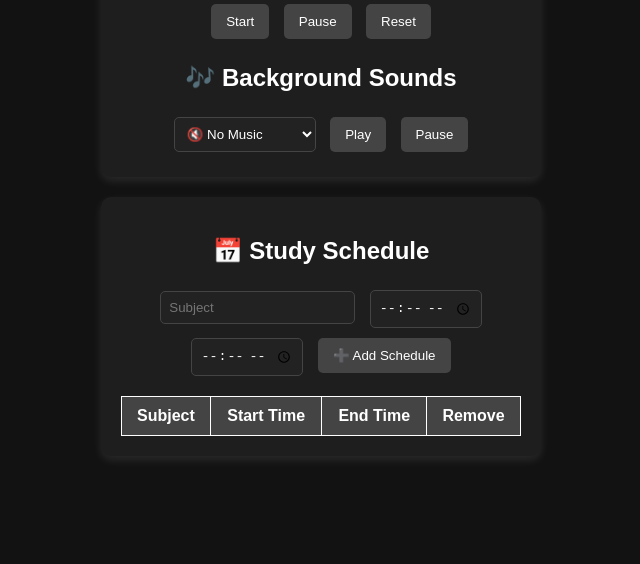
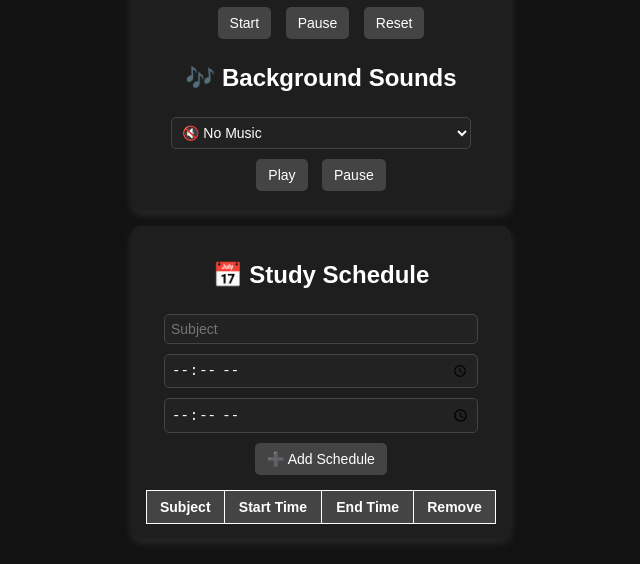
Before and after one commit to malaz-weirdo/alarm, a plain HTML site: page index.html in a window 1280 px wide. Shown: the part 237-801 px from the top of the page, without its empty margins (319-959 px from the left). Drawn offline with Linux system fonts and the light colour scheme.

Commit message:
Update styles.css

```diff
--- a/styles.css
+++ b/styles.css
@@ -5,25 +5,25 @@ body {
     color: white;
     text-align: center;
     margin: 0;
-    padding: 20px;
+    padding: 10px;
 }
 
 /* Container Box */
 .container {
     background: #1E1E1E;
-    padding: 20px;
+    padding: 15px;
     border-radius: 10px;
-    width: 90%;
-    max-width: 400px;
-    margin: 20px auto;
+    width: 95%;
+    max-width: 350px;
+    margin: 15px auto;
     box-shadow: 0px 4px 10px rgba(255, 255, 255, 0.1);
 }
 
 /* Timer Display */
 #timer {
-    font-size: 48px;
+    font-size: 36px;
     font-weight: bold;
-    padding: 10px;
+    padding: 8px;
     background: #222;
     border-radius: 10px;
     display: inline-block;
@@ -35,11 +35,12 @@ button {
     background: #444;
     color: white;
     border: none;
-    padding: 10px 15px;
+    padding: 8px 12px;
     margin: 5px;
     border-radius: 5px;
     cursor: pointer;
     transition: 0.3s;
+    font-size: 14px;
 }
 
 button:hover {
@@ -51,21 +52,25 @@ input, select {
     background: #222;
     color: white;
     border: 1px solid #444;
-    padding: 8px;
+    padding: 6px;
     margin: 5px;
     border-radius: 5px;
+    font-size: 14px;
+    width: 90%;
+    max-width: 300px;
 }
 
 /* Study Schedule */
 table {
     width: 100%;
     border-collapse: collapse;
-    margin-top: 15px;
+    margin-top: 10px;
+    font-size: 14px;
 }
 
 th, td {
     border: 1px solid white;
-    padding: 10px;
+    padding: 8px;
     text-align: center;
 }
 
@@ -77,8 +82,9 @@ td button {
     background: red;
     color: white;
     border: none;
-    padding: 5px;
+    padding: 4px;
     cursor: pointer;
+    font-size: 12px;
 }
 
 td button:hover {
```
